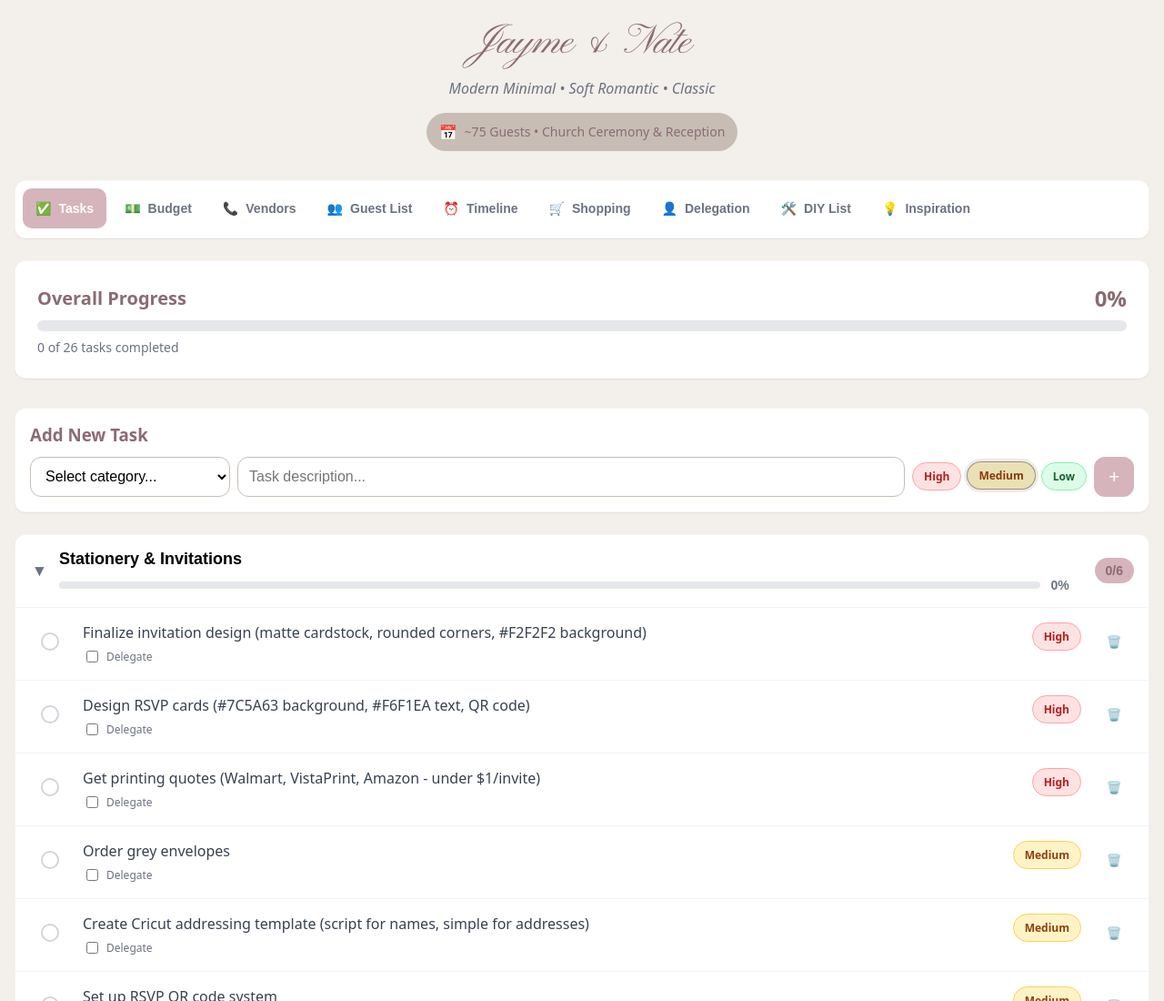
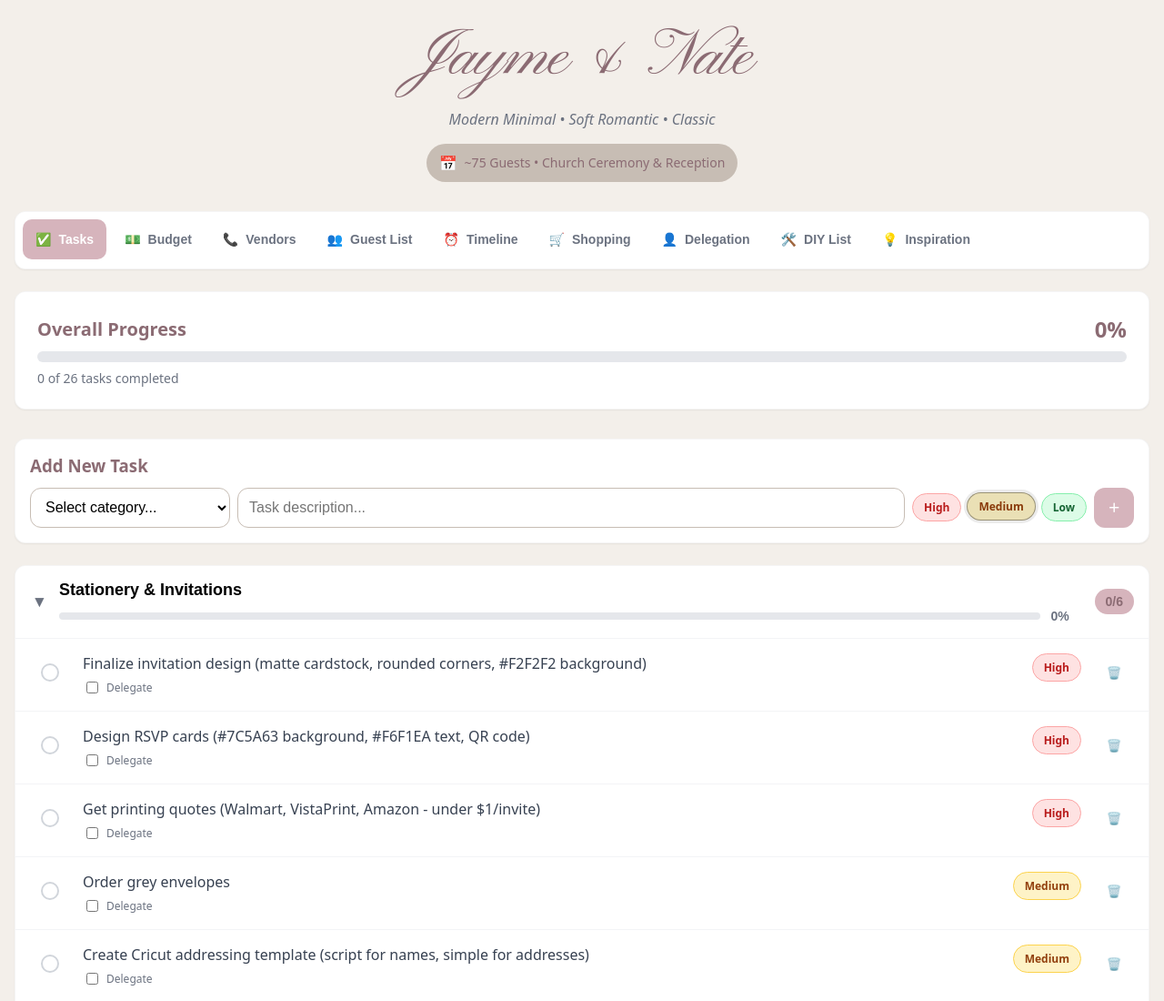
Before and after one commit to Jshatto/wedding-planner, a plain HTML site: page index.html in a window 1280 px wide. Shown: the top 1100 px of the page at 91% size. Drawn offline with Linux system fonts and the light colour scheme.

Commit message:
Increase font size of h1 element to 72px

```diff
--- a/index.html
+++ b/index.html
@@ -67,7 +67,7 @@
 }
 
 h1.font-script{
-  font-size: 46px;
+  font-size: 72px;
   line-height: 1.3;
 }
     .font-semibold{font-weight:600}
```
